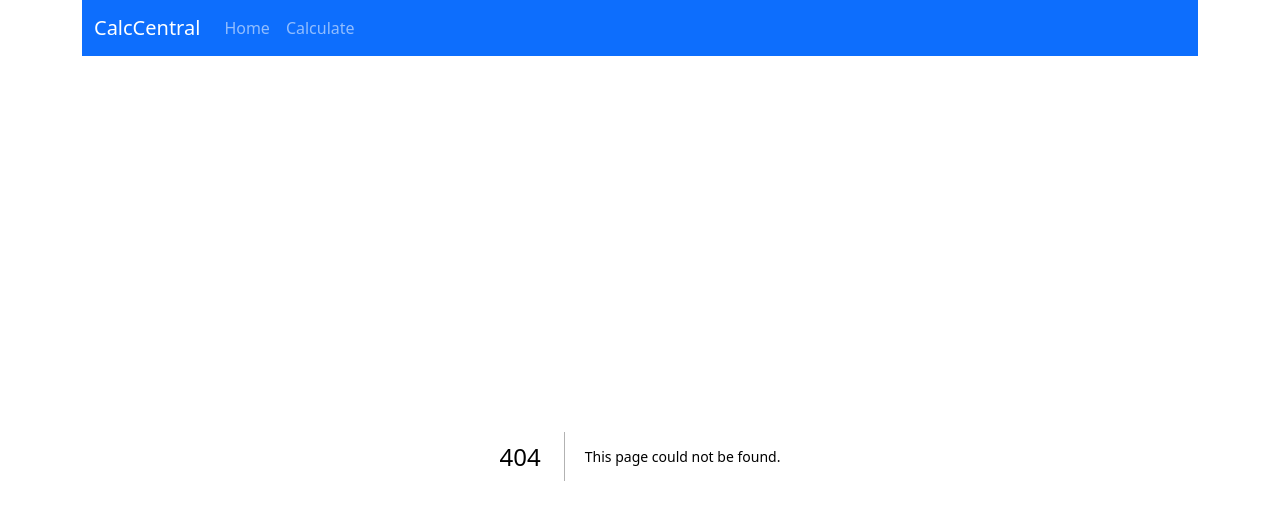
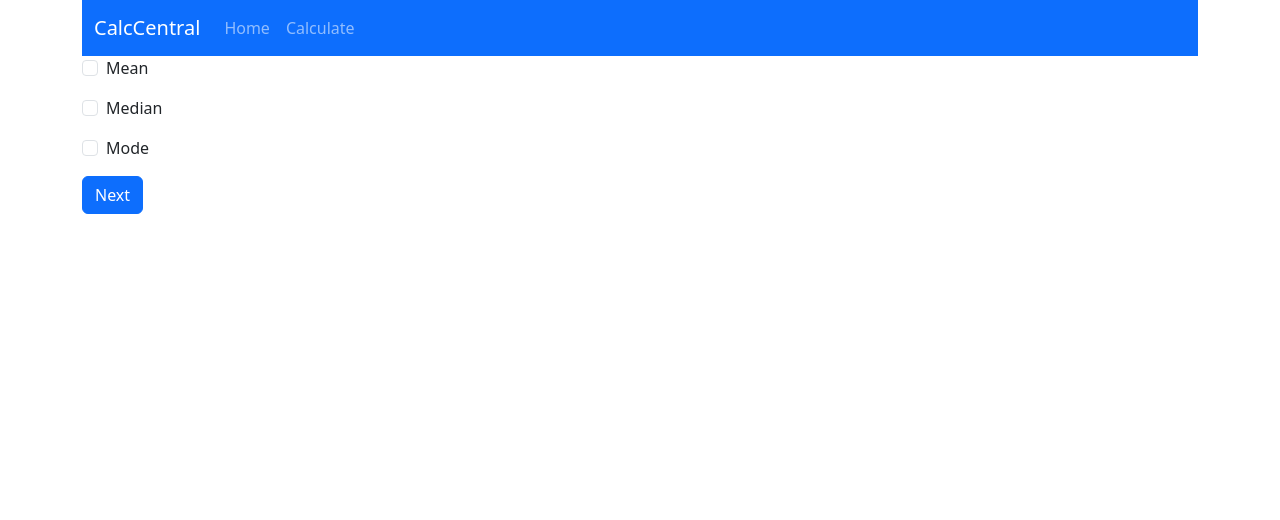
Before and after one commit to BDoGG12/calc-central, a Next.js app: page /calc-choice in a window 1280 px wide. Before the commit this address had no page. Shown: the top 520 px of the page. Built offline with nearby package versions, Linux system fonts and the light colour scheme.

Commit message:
Implemented CalcChoicePage.

```diff
--- /dev/null
+++ b/pages/calc-choice/index.tsx
@@ -0,0 +1,12 @@
+import ChoiceCalc from "../../components/ChoiceCalc/choice-calc";
+
+const CalcChoicePage = () => {
+
+    return (
+        <>
+        <ChoiceCalc />
+        </>
+    );
+};
+
+export default CalcChoicePage;
```
